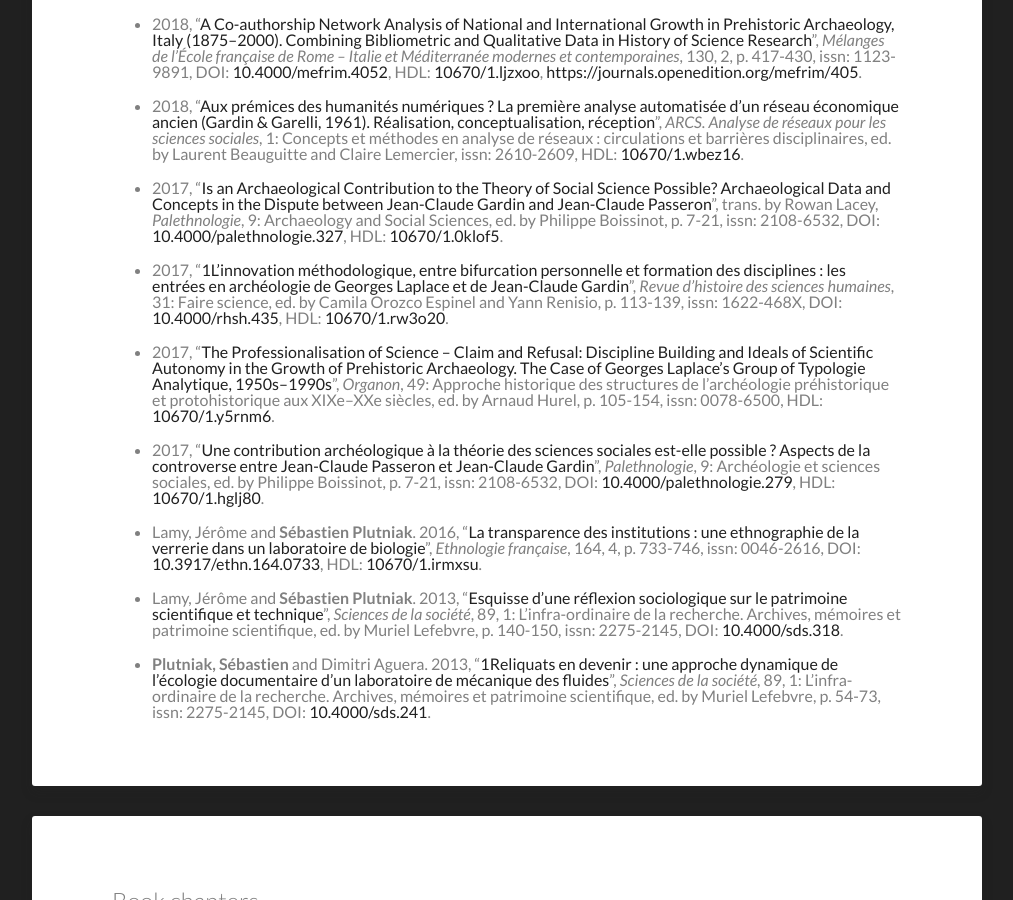
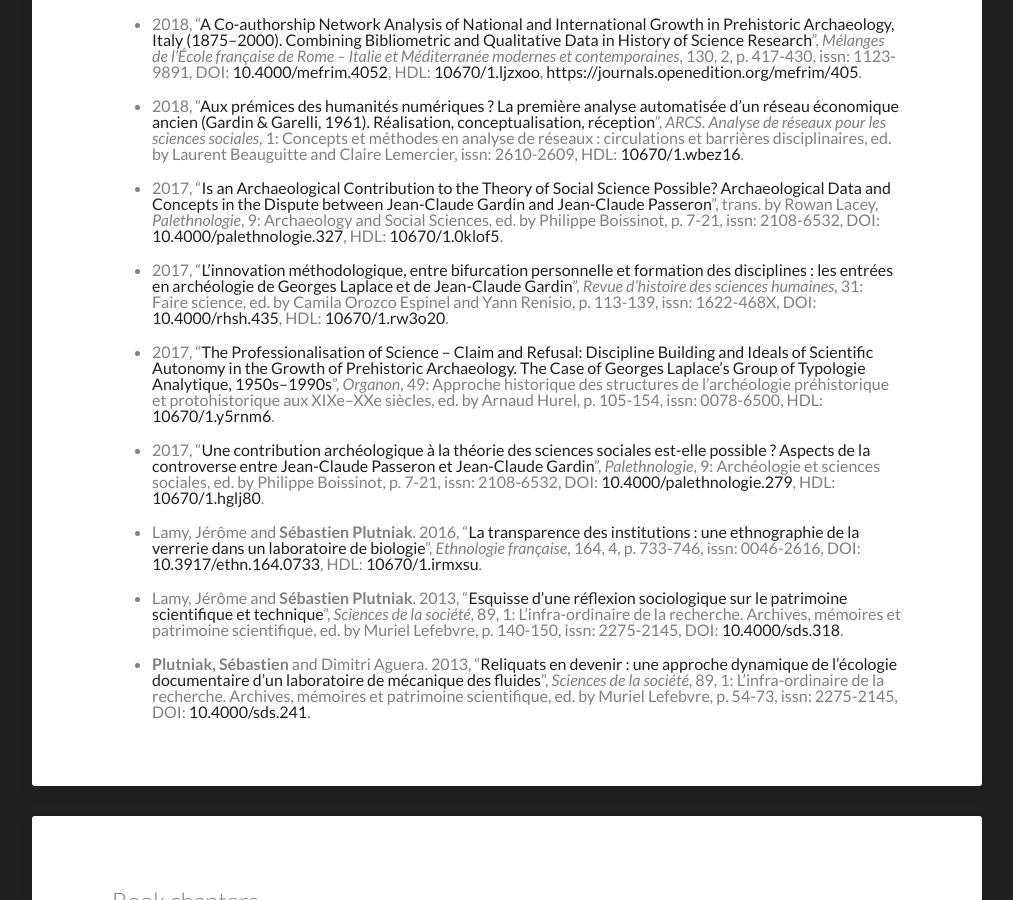
Before and after one commit to sebastien-plutniak/sebastien-plutniak.github.io, a Jekyll site: the page built from pages/socialsciences/publications.html, in a window 1280 px wide and 900 px high, scrolled down 960 px. Shown: the whole window, without its empty margins (133-1146 px from the left). Built offline with Jekyll 4.4.1, drawn with Linux system fonts in a browser that asks for light colours.

Commit message:
update kramdown

```diff
--- a/pages/methods.html
+++ b/pages/methods.html
@@ -20,7 +20,7 @@
     <li><p style="margin-bottom: 0cm; line-height: 100%">
         <a href="https://analytics.huma-num.fr/Sebastien.Plutniak/poeymau/">Virtual Poeymaü</a>: online visualisation of the archaeological remains collected during the excavation of the Poeymaü cave (Pyrenees) by Georges Laplace during the 1950s. It was developped in the context of the <a href="https://pavo.hypotheses.org/">PAVO project</a> (“Early Prehistory of the Ossau Valley”).</p></li>
 	<li><p style="margin-bottom: 0cm; line-height: 100%">
-        <a href="https://splutniak.shinyapps.io/syntax-diagram/">MAP Syntax Diagram</a>: a Shiny application for the analysis divine onomastic sequences from the Old World. It was developped in the framework of the “<a href="https://map-polytheisms.huma-num.fr/">Mapping Ancient Polytheims</a>” project. Access to the <a href="https://splutniak.shinyapps.io/syntax-diagram/">application</a>; link to the <a href="https://hal.archives-ouvertes.fr/hal-02532617">documentation</a>.</p></li>
+        <a href="https://splutniak.shinyapps.io/syntax-diagram/">MAP Syntax Diagram</a>: a Shiny application for the analysis divine onomastic sequences from the Old World. It was developped in the framework of the “<a href="https://map-polytheisms.huma-num.fr/">Mapping Ancient Polytheims</a>” project. Access to the <a href="https://analytics.huma-num.fr/Sebastien.Plutniak/map-syntax-diagrams/">application</a>; link to the <a href="https://hal.archives-ouvertes.fr/hal-02532617">documentation</a>.</p></li>
 </ul>
 </article>
 
--- a/pages/socialsciences/publications.html
+++ b/pages/socialsciences/publications.html
@@ -75,7 +75,7 @@
 	<a href="https://doi.org/10.4000/palethnologie.327">10.4000/palethnologie.327</a>,
 	HDL: <a href="http://hdl.handle.net/10670/1.0klof5">10670/1.0klof5</a>.</p>
 	<li><p style="margin-bottom: 0cm; line-height: 100%">2017,
-	“<a href="https://doi.org/10.4000/rhsh.435">1L’innovation méthodologique, entre bifurcation personnelle et
+	“<a href="https://doi.org/10.4000/rhsh.435">L’innovation méthodologique, entre bifurcation personnelle et
 	formation des disciplines&nbsp;: les entrées en archéologie de
 	Georges Laplace et de Jean-Claude Gardin</a>”, <i>Revue d’histoire
 	des sciences humaines</i>, 31: Faire science, ed. by Camila Orozco
@@ -114,7 +114,7 @@
 	Muriel Lefebvre, p.&nbsp;140-150, issn: 2275-2145, DOI:
 	<a href="https://doi.org/10.4000/sds.318">10.4000/sds.318</a>.</p>
 	<li><p style="margin-bottom: 0cm; line-height: 100%"><b>Plutniak,
-	Sébastien</b> and Dimitri Aguera. 2013, “<a href="https://doi.org/10.4000/sds.241">1Reliquats en devenir&nbsp;:
+	Sébastien</b> and Dimitri Aguera. 2013, “<a href="https://doi.org/10.4000/sds.241">Reliquats en devenir&nbsp;:
 	une approche dynamique de l’écologie documentaire d’un
 	laboratoire de mécanique des fluides</a>”, <i>Sciences de la société</i>,
 	89, 1: L’infra-ordinaire de la recherche. Archives, mémoires et
```
Also changed, not shown: Gemfile.lock, 13 other files.
